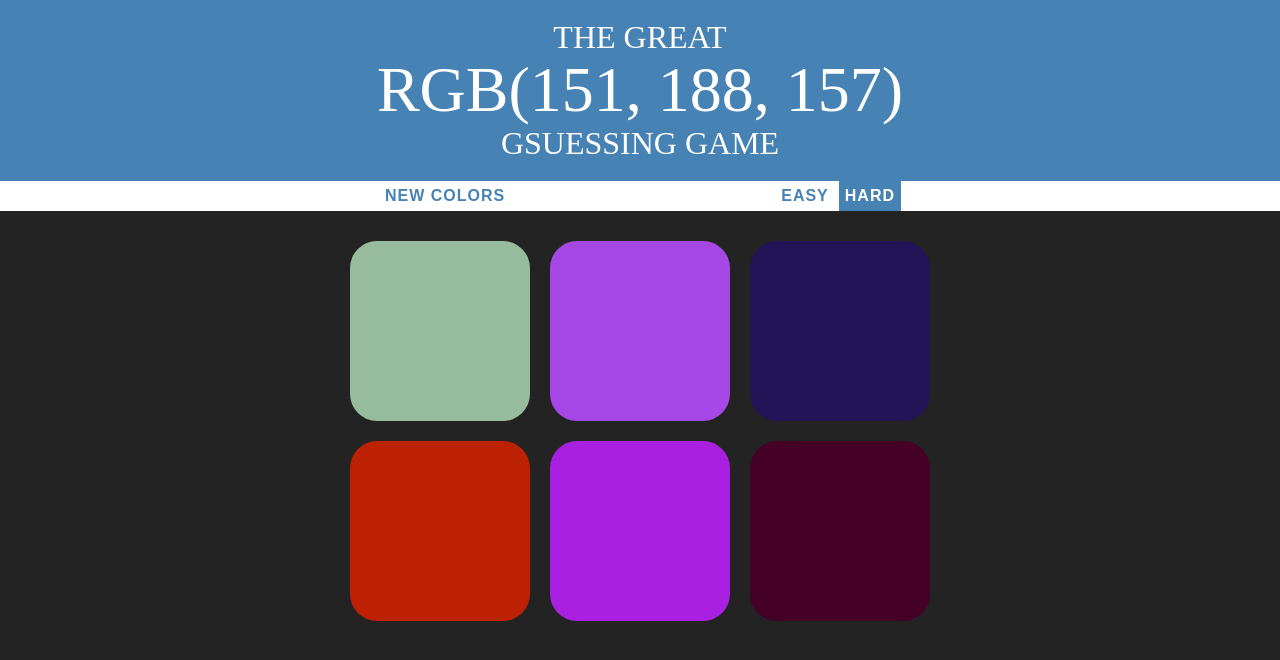
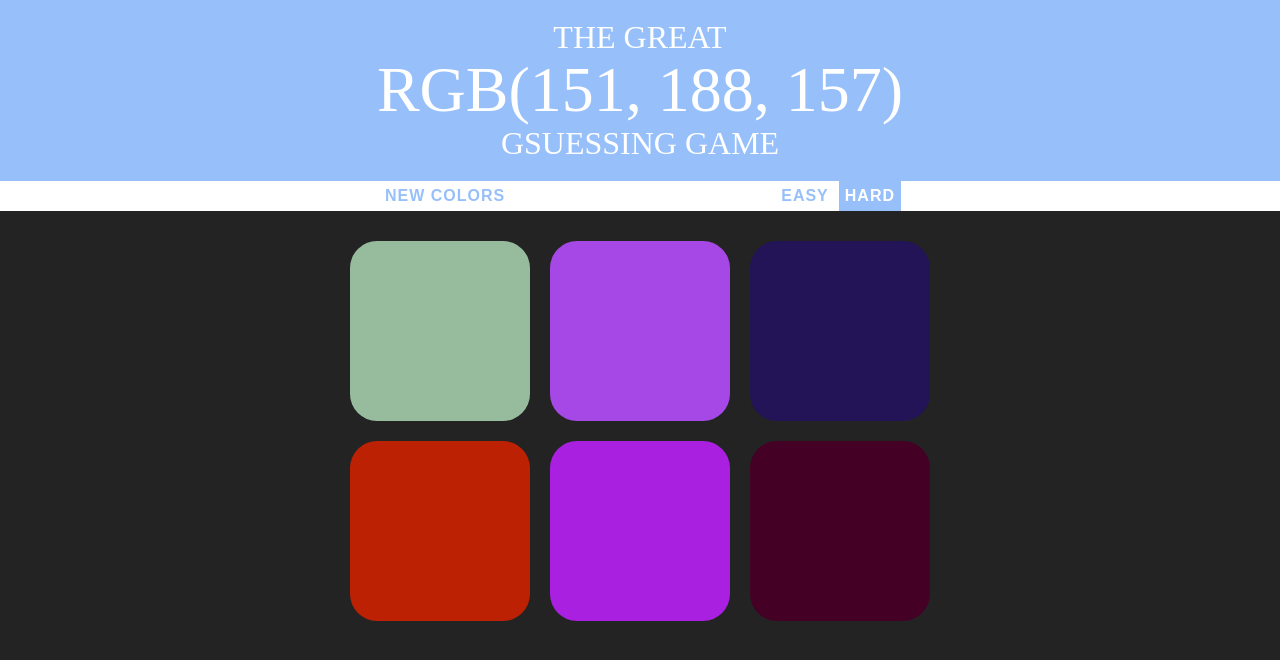
Before and after one commit to 986913/RGB_guessing-game, a plain HTML site: page index.html in a window 1280 px wide. Drawn offline with Linux system fonts and the light colour scheme.

Commit message:
Update ColorGame.css

```diff
--- a/ColorGame.css
+++ b/ColorGame.css
@@ -18,7 +18,7 @@ body{
 }
 h1{
 	text-align: center;
-	background-color: steelblue;
+	background-color: #97c0fa;
 	color: white;
 	margin: 0;
 	font-weight: normal;
@@ -34,7 +34,7 @@ h1{
 	padding: 0;
 }
 .selected{
-	background-color: steelblue;
+	background-color: #97c0fa;
 	color: white;
 }
 #colorDisplay{
@@ -46,7 +46,7 @@ button{
 	text-transform: uppercase;
 	height: 100%;
 	font-weight:700;
-	color: steelblue;
+	color: #97c0fa;
 	letter-spacing: 1px;
 	font-size: inherit;
 	transition: all 0.5s;
@@ -54,7 +54,7 @@ button{
 }
 button:hover{
 	color: white;
-	background: steelblue;
+	background: #97c0fa;
 }
 #message{
 	display: inline-block;
```
